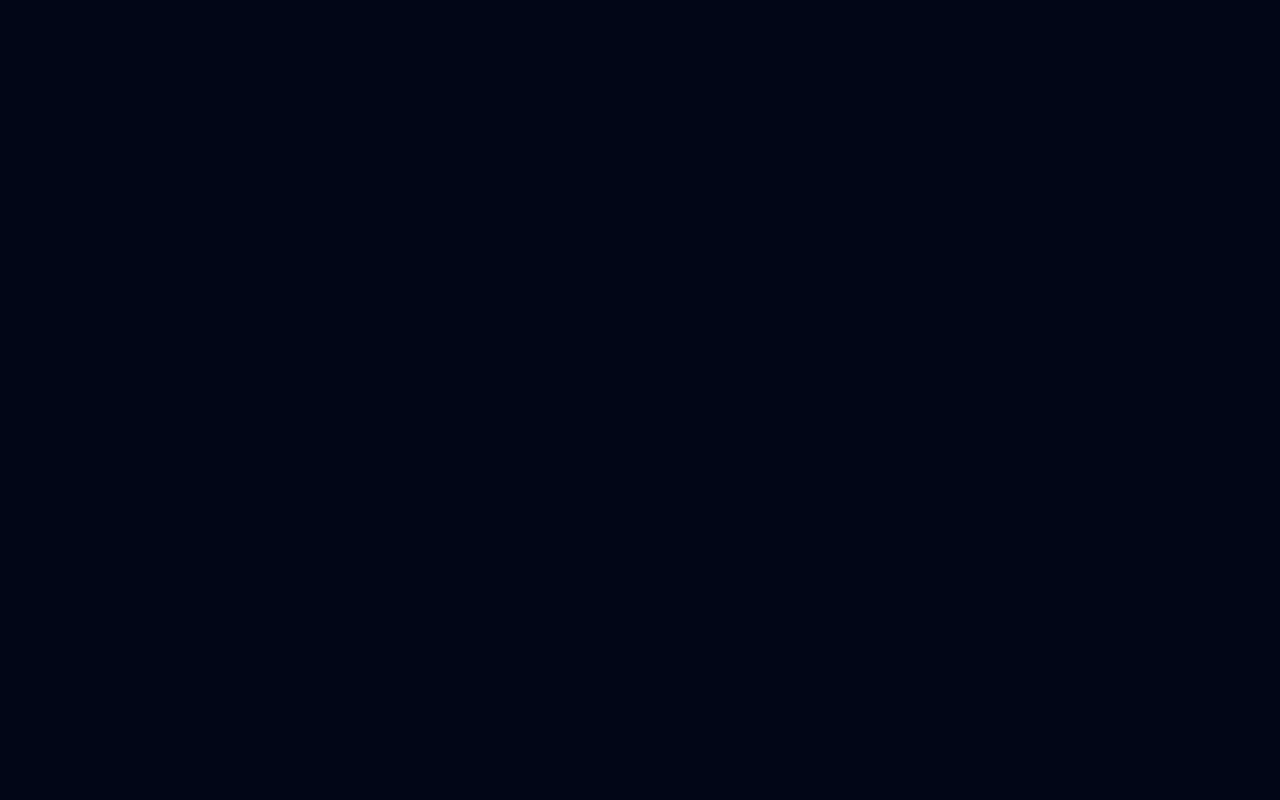
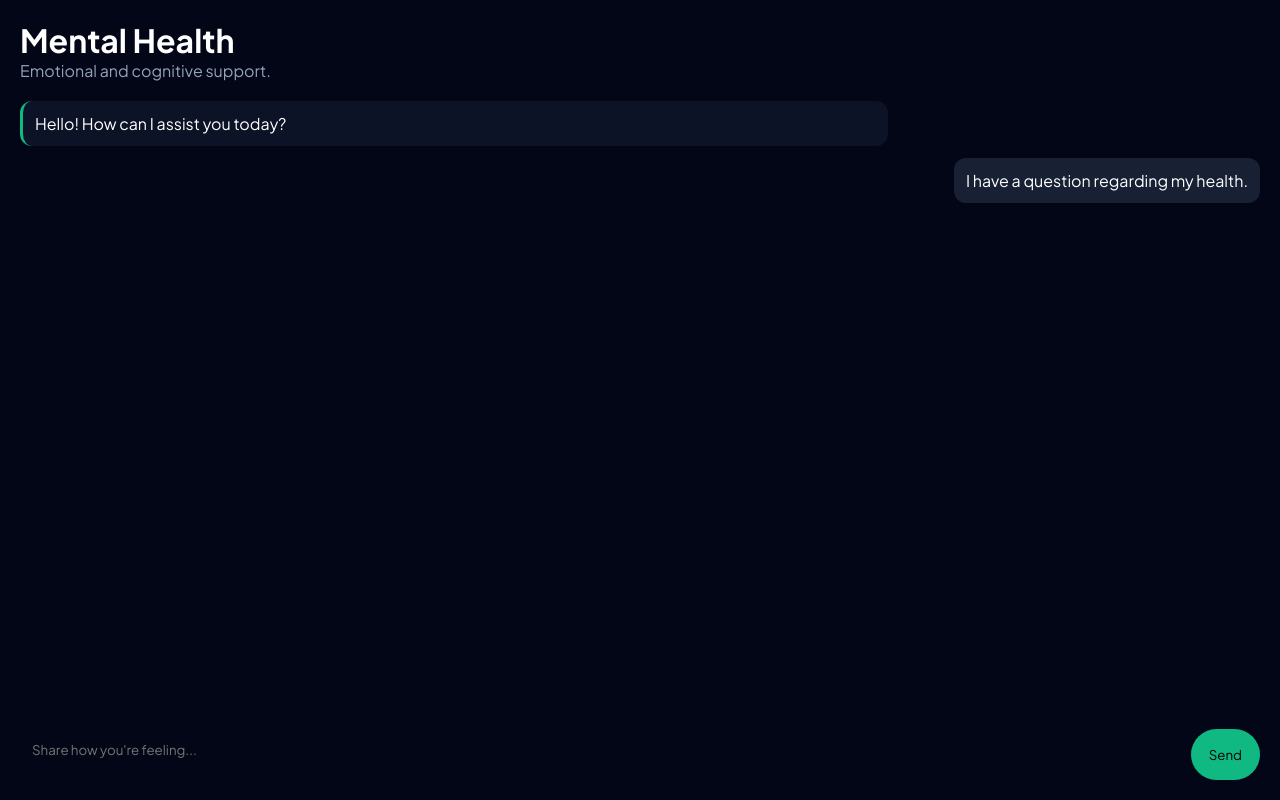
Before and after one commit to IshitaSinha2002/Decode-Health, a React (Vite) app: page /mental in a window 1280 px wide. Before the commit this address had no page. Built offline with nearby package versions, Linux system fonts and the light colour scheme.

Commit message:
Adding Mental Health Service

```diff
--- a/src/App.jsx
+++ b/src/App.jsx
@@ -9,6 +9,7 @@ import WeightMetabolism from "./pages/Services/WeightMetabolism";
 import Nutrition from "./pages/Services/Nutrition";
 import FitnessRecovery from "./pages/Services/FitnessRecovery";
 import SymptomChecker from "./pages/Services/SymptomChecker";
+import MentalHealth from "./pages/Services/MentalHealth";
 
 function App() {
   return (
@@ -24,6 +25,7 @@ function App() {
         <Route path="/nutrition" element={<Nutrition />} />
         <Route path="/fitness" element={<FitnessRecovery />} />
         <Route path="/symptoms" element={<SymptomChecker />} />
+        <Route path="/mental" element={<MentalHealth />} />
       </Routes>
     </BrowserRouter>
   );
--- /dev/null
+++ b/src/pages/Services/MentalHealth.jsx
@@ -0,0 +1,11 @@
+import ChatLayout from "./ChatLayout";
+
+export default function MentalHealth() {
+  return (
+    <ChatLayout
+      title="Mental Health"
+      subtitle="Emotional and cognitive support."
+      placeholder="Share how you're feeling..."
+    />
+  );
+}
```
